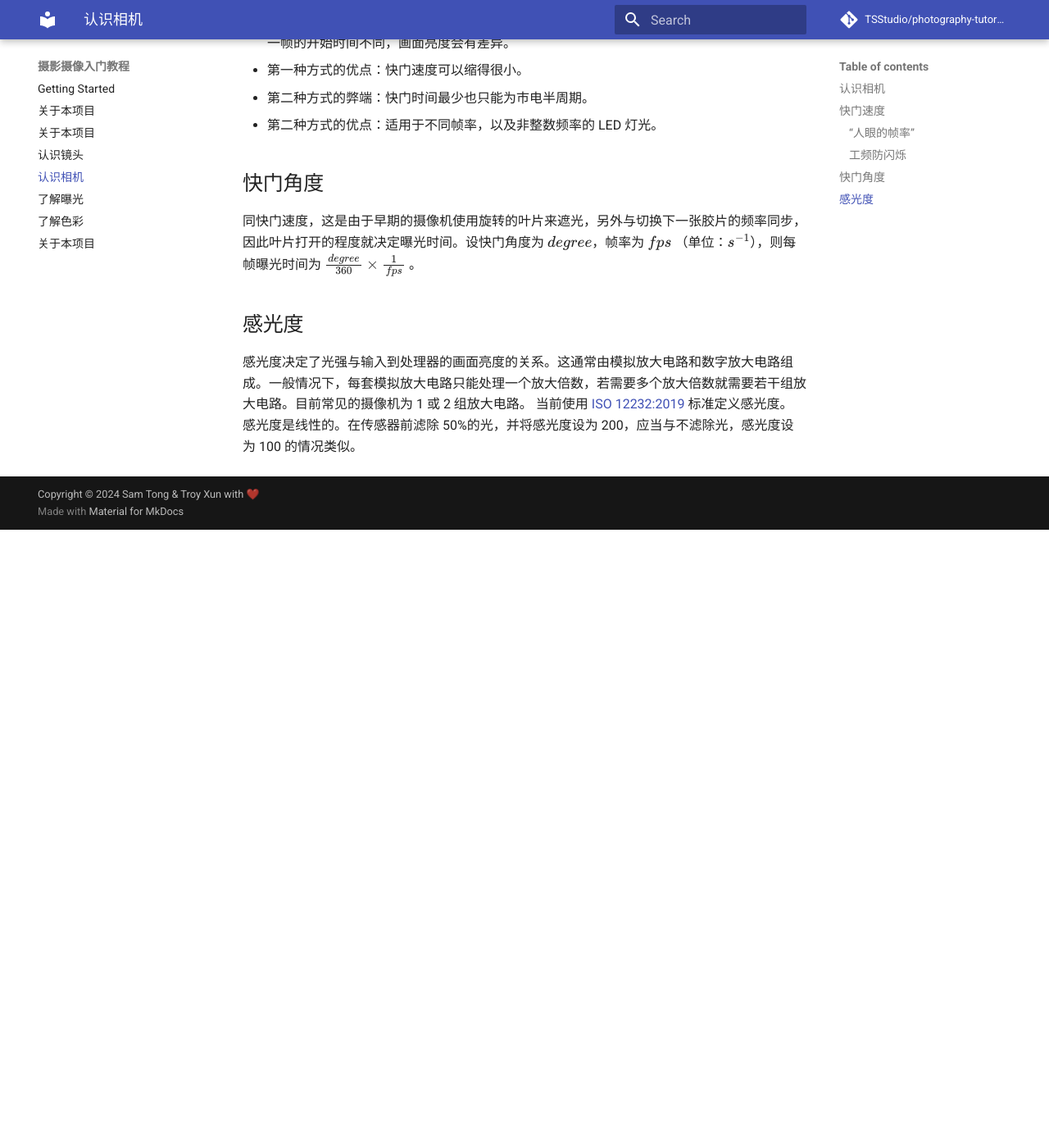
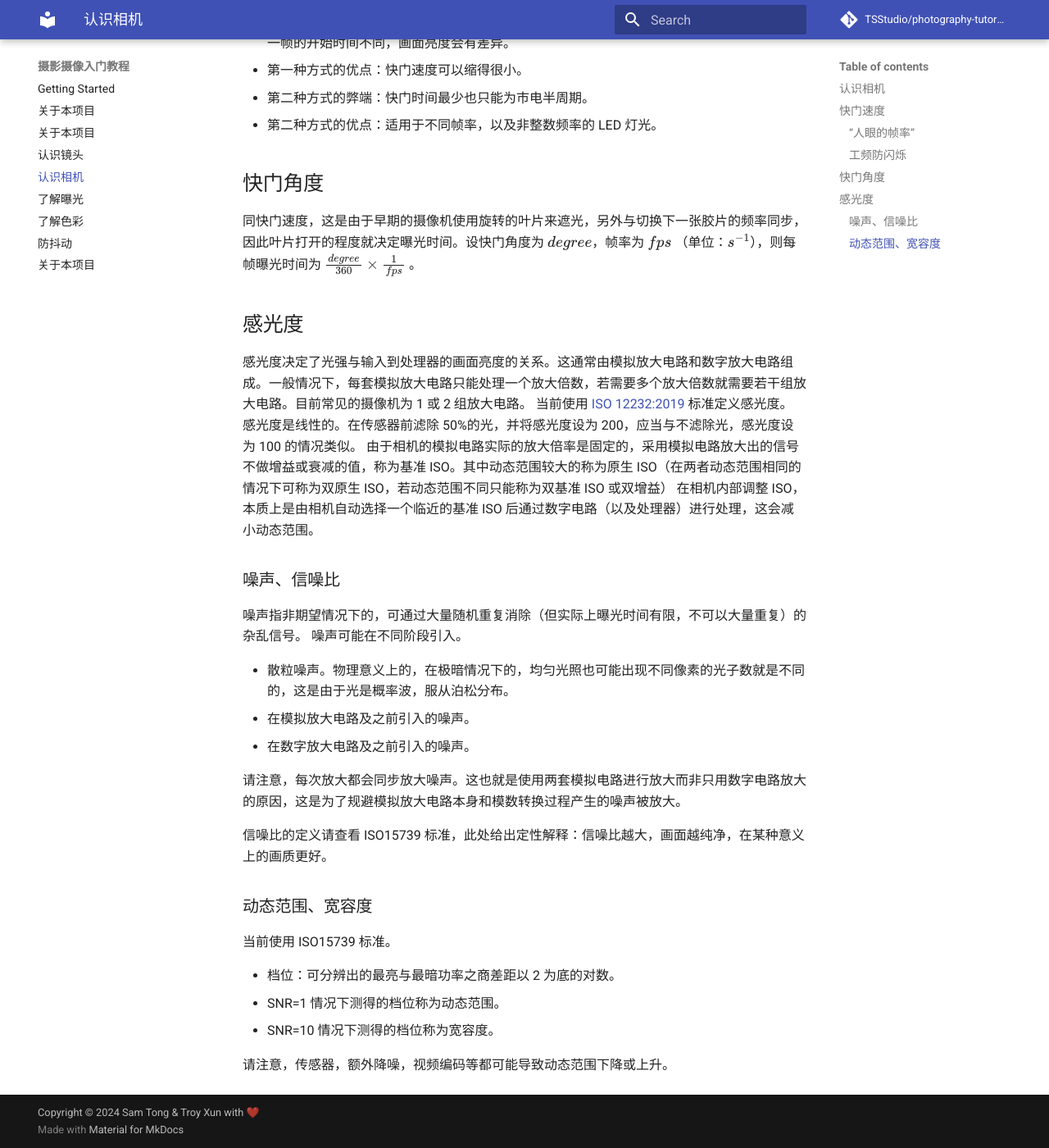
Before and after one commit to troyxun/photography-tutorial, an MkDocs documentation site: the page built from docs/camera.md, in a window 1280 px wide and 1400 px high, scrolled down 1652 px. Shown: the whole window at 82% size. Built offline with MkDocs 1.6.1 and Material for MkDocs 9.7.7, drawn with Linux system fonts in a browser that asks for light colours; comment, search, counter and statistics services are not loaded; before the commit the page ends 2298 px from its top, so only the background shows below that; some of the changed text lies outside the part shown.

Commit message:
SNR, Dynamic Range

```diff
--- a/docs/camera.md
+++ b/docs/camera.md
@@ -20,7 +20,7 @@
 
 ### “人眼的帧率”
 
--   我们常说人眼是每秒 24 帧，每秒 24 帧是可以在人眼实现连贯的画面的最小值，超过每秒 24 帧的画面一定会比每秒 24 帧更流畅，据我身边人反映，一般在观看视频时，每秒 100 帧以上的帧速率才会出现比较明显的边界效应。以我的想法，人眼更像是一个滑动窗口。人眼任意时刻反映的的亮度实际上是：
+-   我们常说人眼是每秒 24 帧，每秒 24 帧是可以在人眼实现连贯的画面的最小值，超过每秒 24 帧的画面一定会比每秒 24 帧更流畅，据我身边人反映，一般在观看视频时，每秒 100 帧以上的帧速率才会出现比较明显的边界效应。人眼视觉暂留更像是一个滑动窗口范畴下的卷积过程。按经验，实际上是：
 -   设任意时刻光强为 $f\left ( t \right )$，当前时刻为 ${t}_{0}$，则当前人眼反映亮度应该是
 
 $$ \int ^{{t}_{0}}_{{t}_{0}-1s/24} {f\left ( {t} \right )g\left ( {{t}\_{0}-t} \right )dt} $$
@@ -45,3 +45,28 @@ $\frac{degree}{360}\times \frac{1}{fps}$ 。
 感光度决定了光强与输入到处理器的画面亮度的关系。这通常由模拟放大电路和数字放大电路组成。一般情况下，每套模拟放大电路只能处理一个放大倍数，若需要多个放大倍数就需要若干组放大电路。目前常见的摄像机为 1 或 2 组放大电路。
 当前使用 [ISO 12232:2019](https://www.iso.org/standard/73758.html) 标准定义感光度。
 感光度是线性的。在传感器前滤除 50%的光，并将感光度设为 200，应当与不滤除光，感光度设为 100 的情况类似。
+由于相机的模拟电路实际的放大倍率是固定的，采用模拟电路放大出的信号不做增益或衰减的值，称为基准 ISO。其中动态范围较大的称为原生 ISO（在两者动态范围相同的情况下可称为双原生 ISO，若动态范围不同只能称为双基准 ISO 或双增益）
+在相机内部调整 ISO，本质上是由相机自动选择一个临近的基准 ISO 后通过数字电路（以及处理器）进行处理，这会减小动态范围。
+
+### 噪声、信噪比
+
+噪声指非期望情况下的，可通过大量随机重复消除（但实际上曝光时间有限，不可以大量重复）的杂乱信号。
+噪声可能在不同阶段引入。
+
+-   散粒噪声。物理意义上的，在极暗情况下的，均匀光照也可能出现不同像素的光子数就是不同的，这是由于光是概率波，服从泊松分布。
+-   在模拟放大电路及之前引入的噪声。
+-   在数字放大电路及之前引入的噪声。
+
+请注意，每次放大都会同步放大噪声。这也就是使用两套模拟电路进行放大而非只用数字电路放大的原因，这是为了规避模拟放大电路本身和模数转换过程产生的噪声被放大。
+
+信噪比的定义请查看 ISO15739 标准，此处给出定性解释：信噪比越大，画面越纯净，在某种意义上的画质更好。
+
+### 动态范围、宽容度
+
+当前使用 ISO15739 标准。
+
+-   档位：可分辨出的最亮与最暗功率之商差距以 2 为底的对数。
+-   SNR=1 情况下测得的档位称为动态范围。
+-   SNR=10 情况下测得的档位称为宽容度。
+
+请注意，传感器，额外降噪，视频编码等都可能导致动态范围下降或上升。
--- a/mkdocs.yml
+++ b/mkdocs.yml
@@ -1,13 +1,14 @@
 site_name: 摄影摄像入门教程
 nav:
-  - Getting Started: getting-started.md
-  - 关于本项目: about.md
-  - 如何参与: about.md
-  - 认识镜头: lens.md
-  - 认识相机: camera.md
-  - 了解曝光: exposure.md
-  - 了解色彩: color-science.md
-  - 致谢: about.md
+    - Getting Started: getting-started.md
+    - 关于本项目: about.md
+    - 如何参与: about.md
+    - 认识镜头: lens.md
+    - 认识相机: camera.md
+    - 了解曝光: exposure.md
+    - 了解色彩: color-science.md
+    - 防抖动: stabilization.md
+    - 致谢: about.md
 theme: material
 repo_url: https://github.com/troyxun/photography-tutorial
 repo_name: TSStudio/photography-tutorial
@@ -16,10 +17,10 @@ site_author: Sam Tong, Troy Xun
 copyright: Copyright © 2024 Sam Tong & Troy Xun with ❤️
 
 markdown_extensions:
-  - pymdownx.arithmatex:
-      generic: true
+    - pymdownx.arithmatex:
+          generic: true
 
 extra_javascript:
-  - javascripts/mathjax.js
-  - https://polyfill.io/v3/polyfill.min.js?features=es6
-  - https://cdn.jsdelivr.net/npm/mathjax@3/es5/tex-mml-chtml.js
+    - javascripts/mathjax.js
+    - https://polyfill.io/v3/polyfill.min.js?features=es6
+    - https://cdn.jsdelivr.net/npm/mathjax@3/es5/tex-mml-chtml.js
```
Also changed, not shown: docs/stabilization.md (added).
